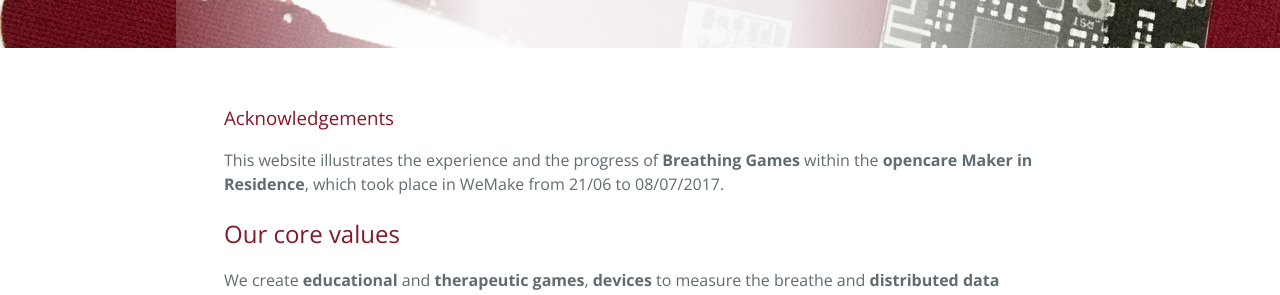
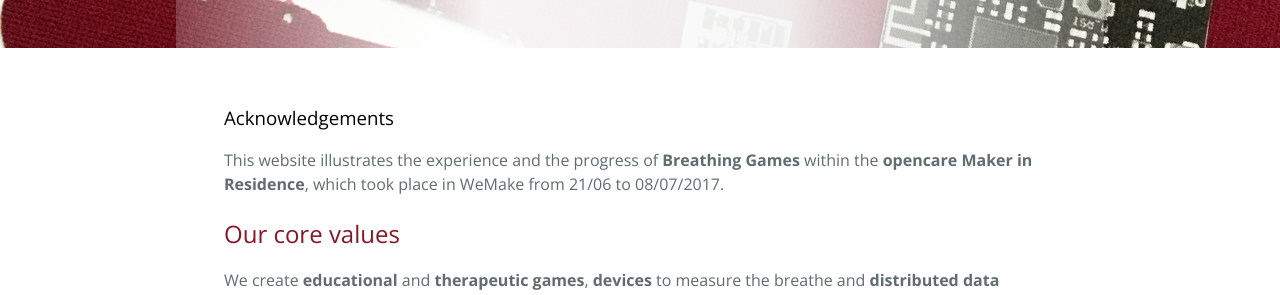
Before and after one commit to opencarecc/rehub, a Jekyll site: the page built from index.html, in a window 1280 px wide. Shown: the part 357-652 px from the top of the page. Built offline with Jekyll 4.4.1, drawn with Linux system fonts in a browser that asks for light colours; comment, search, counter and statistics services are not loaded.

Commit message:
change text color

```diff
--- a/stylesheets/stylesheet.css
+++ b/stylesheets/stylesheet.css
@@ -312,7 +312,7 @@ a:last-of-type.btn:hover {
  .main-content h3{
   margin-bottom: 1rem;
   font-weight: 300;
-  color: #851726;
+  color: #000000;
   }
 .main-content p {
   margin-bottom: 1em; }
```
